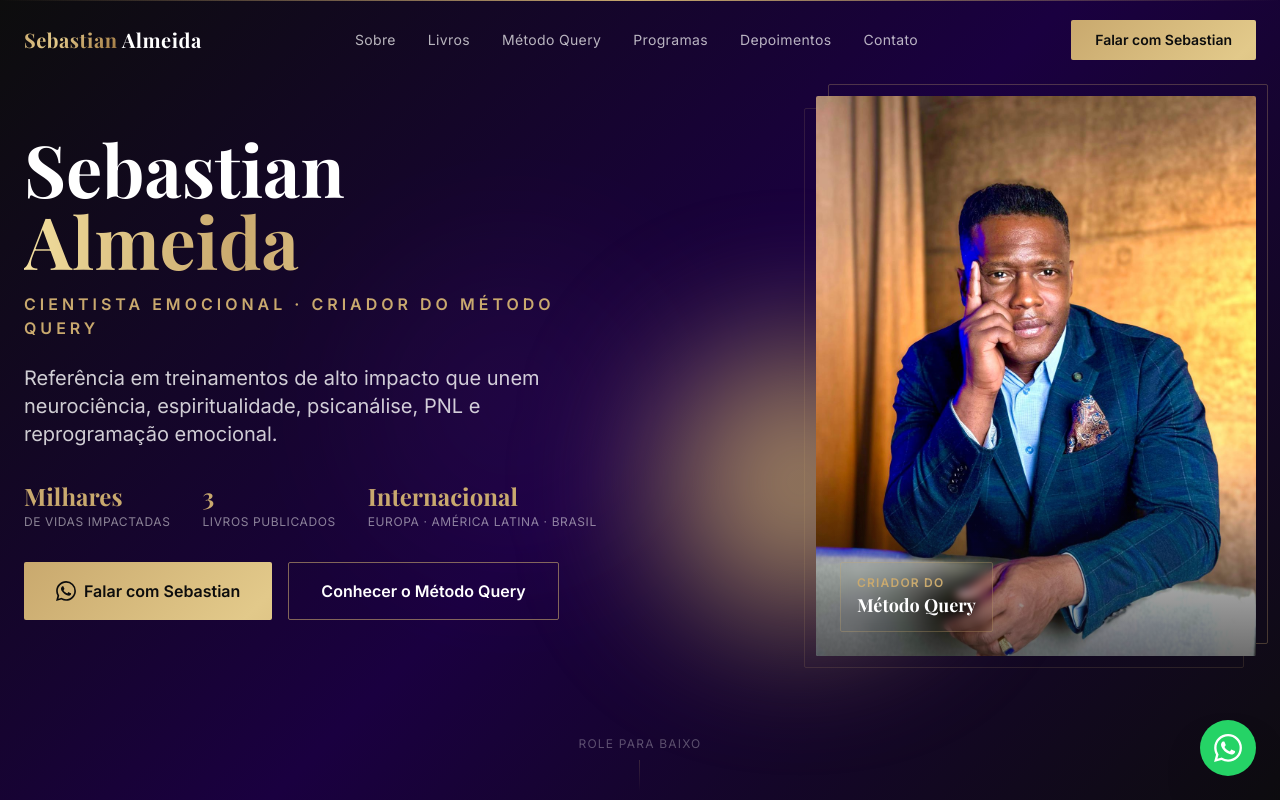
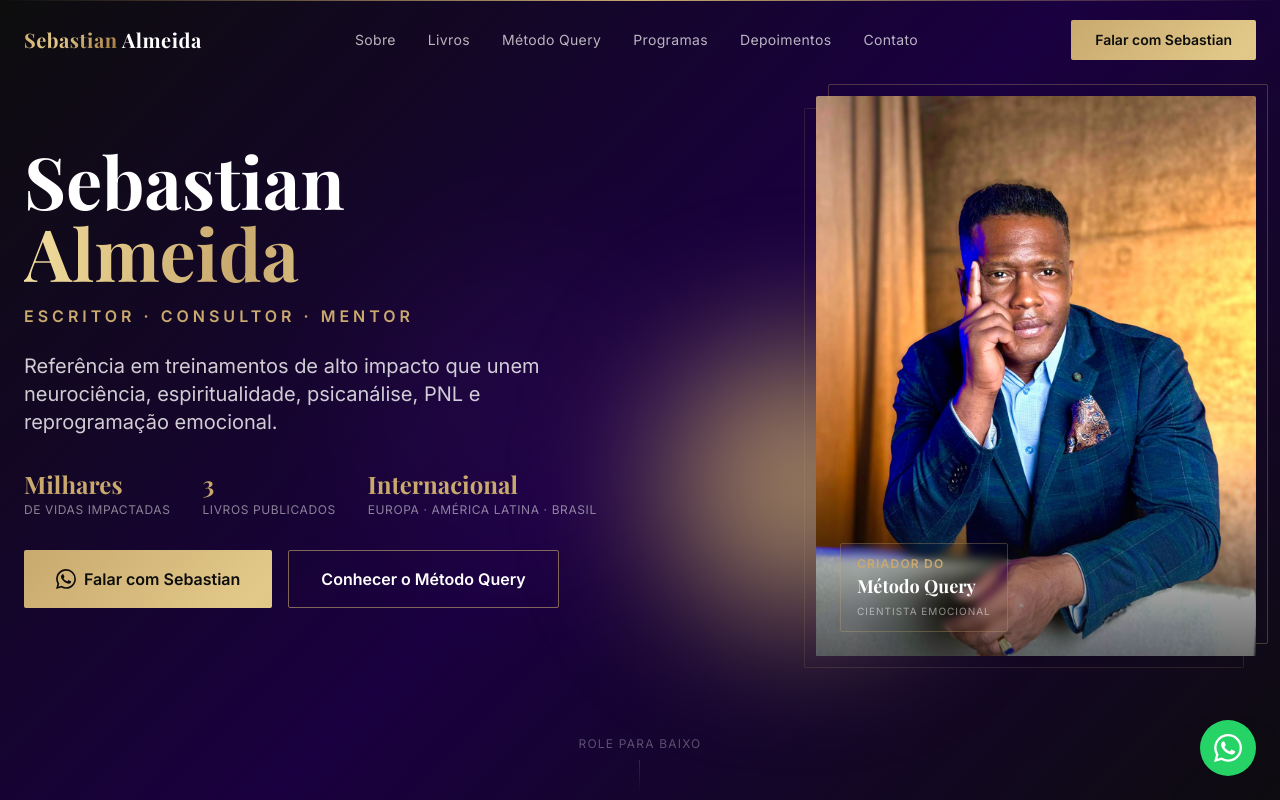
Before and after one commit to querycodigo2025/sebastian-almeida-site, a React (Vite) app: page / in a window 1280 px wide. Shown: the top 800 px of the page. Built offline with nearby package versions, Linux system fonts and the light colour scheme; a web font is replaced by a local one.

Commit message:
fix: subtitulo Escritor-Consultor-Mentor, badge foto com Cientista Emocional pequeno

```diff
--- a/src/components/Hero.jsx
+++ b/src/components/Hero.jsx
@@ -33,7 +33,7 @@ export default function Hero() {
               </h1>
               {/* Subtítulo abaixo do nome */}
               <p className="text-gold text-base font-semibold uppercase tracking-[0.25em] mb-6">
-                Cientista Emocional · Criador do Método Query
+                Escritor · Consultor · Mentor
               </p>
               <p className="text-white/80 text-lg md:text-xl leading-relaxed max-w-xl">
                 Referência em treinamentos de alto impacto que unem neurociência,
@@ -93,6 +93,7 @@ export default function Hero() {
               <div className="absolute bottom-6 left-6 z-30 bg-dark-DEFAULT/90 backdrop-blur-sm border border-gold/30 rounded-sm px-4 py-3">
                 <p className="text-gold text-xs uppercase tracking-widest font-semibold">Criador do</p>
                 <p className="text-white font-serif text-lg font-bold">Método Query</p>
+                <p className="text-white/50 text-[10px] uppercase tracking-widest mt-1">Cientista Emocional</p>
               </div>
             </div>
           </div>
```
